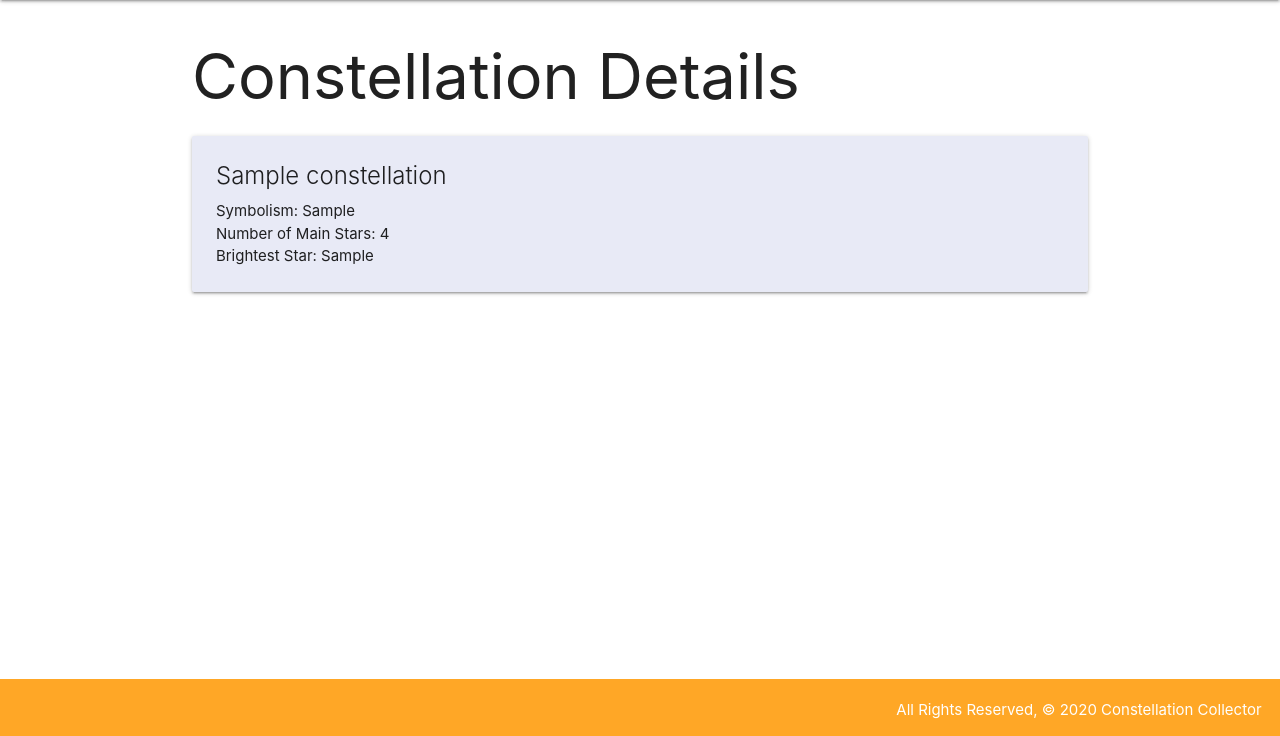
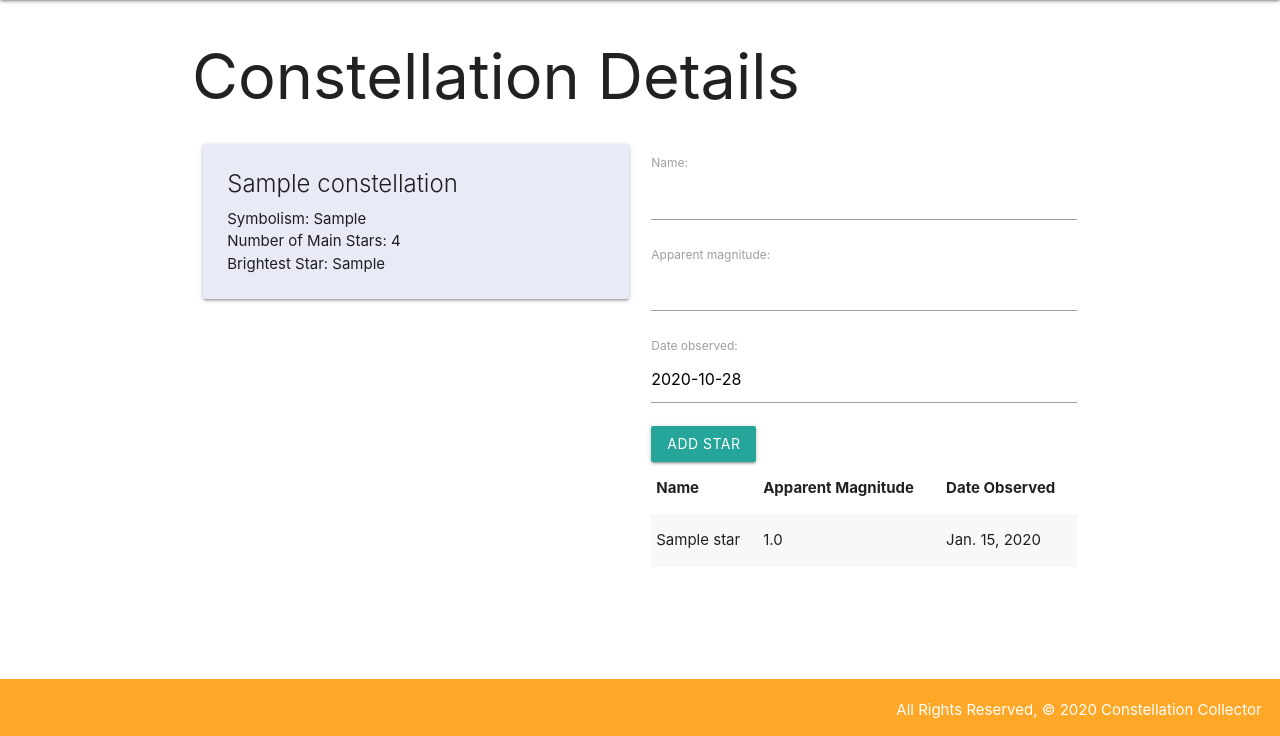
Before and after one commit to katiehermalik/constellation-journal, a Django app: template main_app/templates/constellations/detail.html in a window 1280 px wide. Shown: the part 64-800 px from the top of the page. Run offline with Django 3.2, Linux system fonts and the light colour scheme; the template is opened without the code that fills it: values that come from a table or form of the project are taken from there, others are empty; tables that the repository leaves empty hold one stand-in row (values such as "Sample post").

Commit message:
created form functionality to update star list for each constellation

```diff
--- /dev/null
+++ b/main_app/forms.py
@@ -0,0 +1,7 @@
+from django import forms
+from .models import Star
+
+class StarForm(forms.ModelForm):
+  class Meta:
+    model = Star
+    fields = ['name', 'apparent_magnitude', 'date_observed']
--- a/main_app/templates/base.html
+++ b/main_app/templates/base.html
@@ -12,6 +12,7 @@
   </title>
   <link rel="stylesheet" href="https://cdnjs.cloudflare.com/ajax/libs/materialize/1.0.0/css/materialize.min.css">
   <link rel="stylesheet" href="{% static 'css/style.css'%}">
+  <script src="https://cdnjs.cloudflare.com/ajax/libs/materialize/1.0.0/js/materialize.min.js"></script>
 </head>
 <body>
   <header class="navbar-fixed">
--- a/main_app/templates/constellations/detail.html
+++ b/main_app/templates/constellations/detail.html
@@ -1,8 +1,11 @@
+
 {% extends 'base.html' %}
 {% block content %}
 
 <h1>Constellation Details</h1>
 
+<div class="row">
+  <div class="col s6">
     <div class="card">
       <div class="card-content">
         <span class="card-title">{{ constellation.name }}</span>
@@ -11,5 +14,36 @@
         <p>Brightest Star: {{ constellation.brightest_star }}</p>
       </div>
     </div>
-
+  </div>
+  <div class="col s6">
+    <form action="{% url 'add_star' constellation.id %}" method="POST">
+      {% csrf_token %}
+      {{ star_form.as_p }}
+      <input type="submit" class="btn" value="Add Star">
+    </form>
+    <table class="striped">
+      <thead>
+        <tr><th>Name</th><th>Apparent Magnitude</th><th>Date Observed</th></tr>
+      </thead>
+      <tbody>
+        {% for star in constellation.star_set.all %}
+          <tr>
+            <td>{{star.name}}</td>
+            <td>{{star.apparent_magnitude}}</td>
+            <td>{{star.date_observed}}</td>
+          </tr>
+        {% endfor %}
+      </tbody>
+    </table>
+  </div>
+</div>
+<script>
+  const dateEl = document.getElementById('id_date_observed');
+  M.Datepicker.init(dateEl, {
+    format: 'yyyy-mm-dd',
+    defaultDate: new Date(),
+    setDefaultDate: true,
+    autoClose: true
+  });
+</script>
 {% endblock %}
--- a/main_app/urls.py
+++ b/main_app/urls.py
@@ -7,4 +7,5 @@ urlpatterns = [
     path('about/', views.about, name='about'),
     path('constellations/', views.constellations_index, name='index'),
     path('constellations/<int:constellation_id>/', views.constellations_detail, name='detail'),
+    path('cats/<int:constellation_id>/add_star/', views.add_star, name='add_star')
 ]
```
Also changed, not shown: main_app/views.py (+9 -0 lines). Lines whose indentation alone changed are shown as unchanged.
